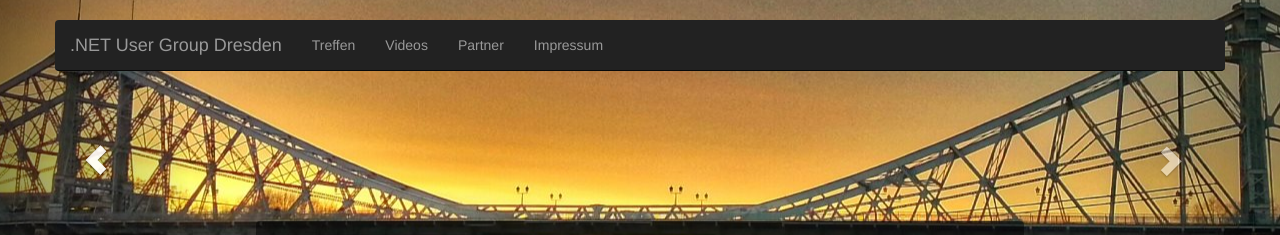
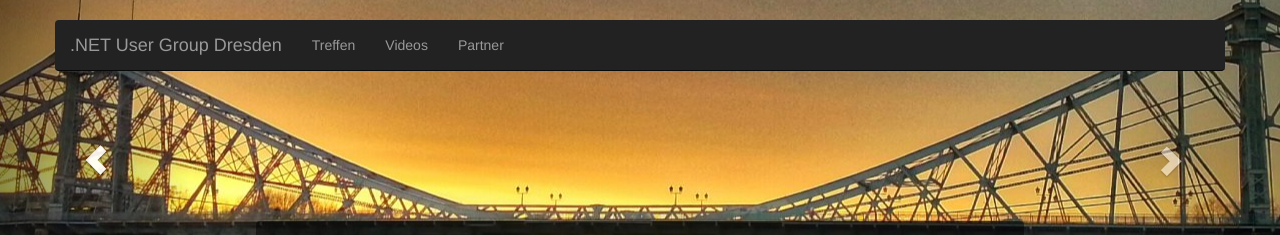
Before and after one commit to dddotnet/dddotnet.github.io, a Jekyll site: the page built from index.html, in a window 1280 px wide and 900 px high. Shown: the top 235 px of the window. Built offline with Jekyll 4.4.1, drawn with Linux system fonts in a browser that asks for light colours; nearby versions of some CDN libraries; Markdown is read by kramdown in place of the engine named in the settings.

Commit message:
Doppelter Link entfernt
Der Impressum link ist bereits im Footer enthalten und muss nicht im header stehen.

```diff
--- a/index.html
+++ b/index.html
@@ -23,7 +23,6 @@ layout: head_layout
                             <li><a href="treffen.html">Treffen</a></li>
                             <li><a href="http://vimeo.com/groups/dotnetdresden" target="_blank">Videos</a></li>
                             <li><a href="partner.html">Partner</a></li>
-                            <li><a href="impressum.html">Impressum</a></li>
                         </ul>
                     </div>
                 </div>
```
